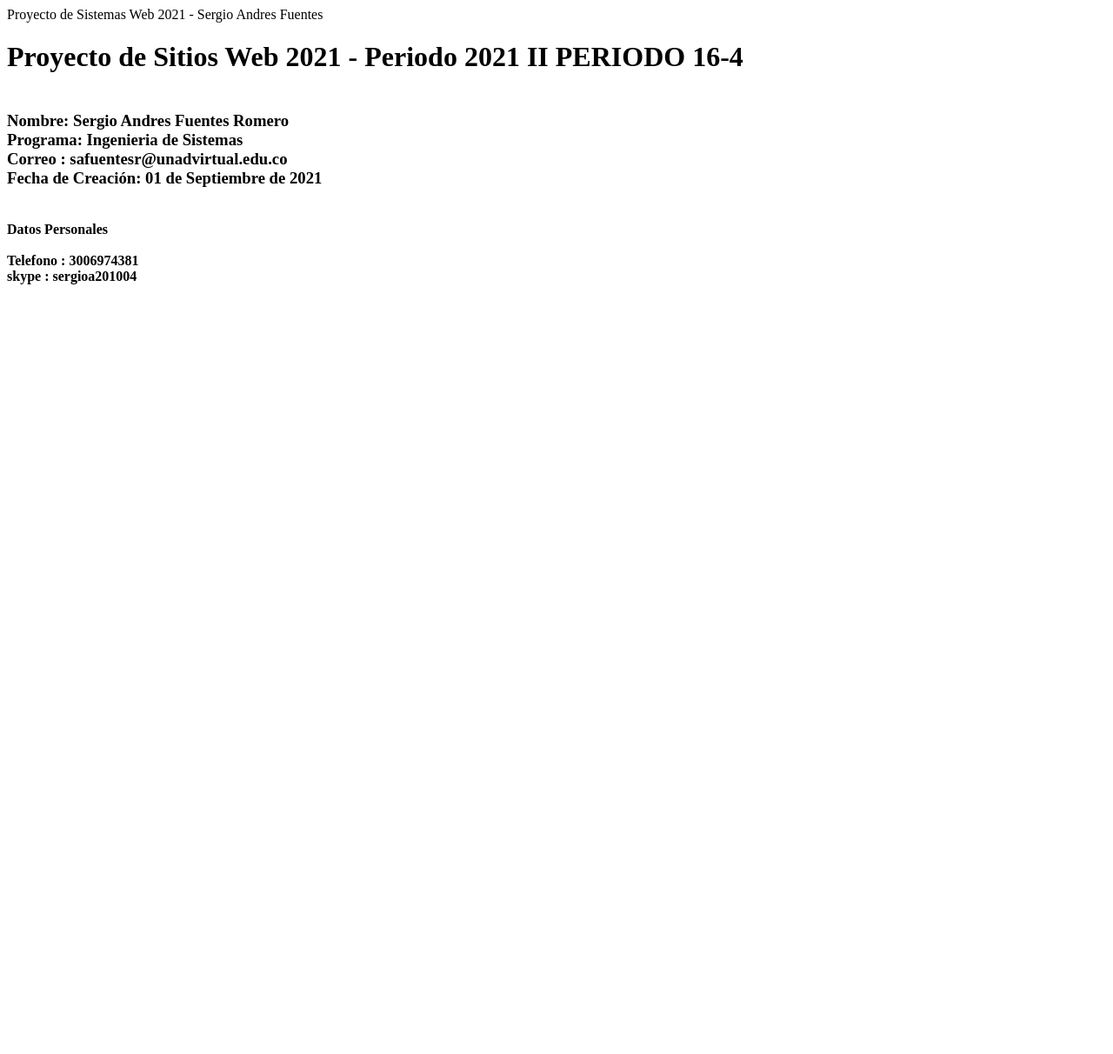
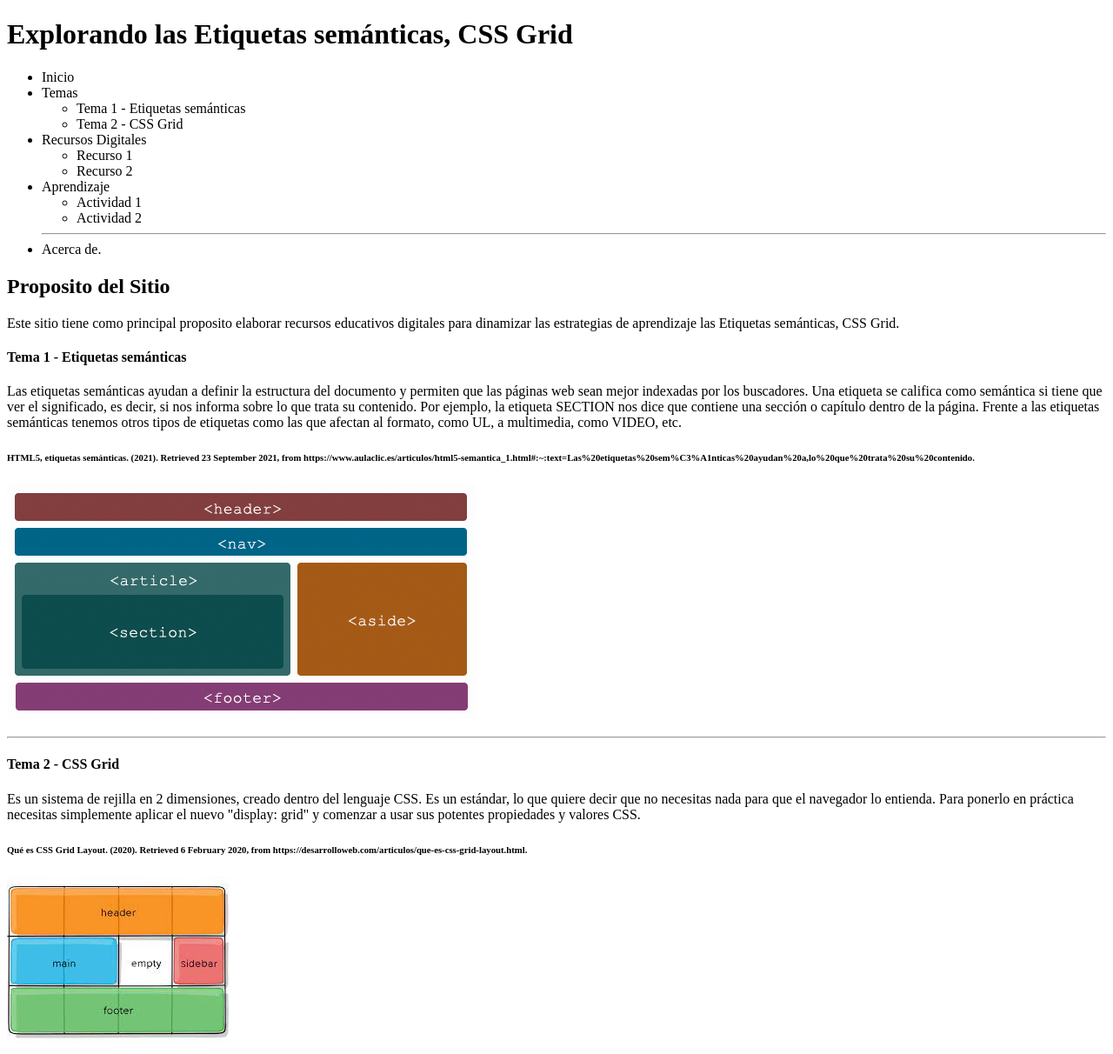
Before and after one commit to safuentesr/DSW-SergioFuentes, a plain HTML site: page Fase 2/desing.html in a window 1280 px wide. Shown: the top 1212 px of the page at 87% size. Before the commit the page ends 800 px from the top, so only its background shows below. Drawn offline with Linux system fonts and the light colour scheme.

Commit message:
Actualización 3
Actualización de Proyecto Desing y index colocando vinculo

```diff
--- a/Fase 2/desing.html
+++ b/Fase 2/desing.html
@@ -4,26 +4,83 @@
     <meta charset="UTF-8">
     <meta http-equiv="X-UA-Compatible" content="IE=edge">
     <meta name="viewport" content="width=device-width, initial-scale=1.0">
-    <title>Document</title>
+    <title>Fase  2 Diseño y Construcción I  </title>
 </head>
 <header>
-Proyecto de Sistemas Web 2021 - Sergio Andres Fuentes
+   <h1>Explorando las Etiquetas semánticas, CSS Grid</h1>
 </header>
 
 <body>
-    <h1>
-        Proyecto de Sitios Web 2021 - Periodo 2021 II PERIODO 16-4
-    </h1>
+<nav>
+    <ul>
+        <li>Inicio</li>
+        <li>Temas
+            <ul>
+                <li>Tema 1 - Etiquetas semánticas</li>
+                <li>Tema 2 - CSS Grid</li>
+            </ul>
+        </li>
+        <li>Recursos Digitales
+            <ul>
+                <li>Recurso 1</li>
+                <li>Recurso 2</li>
+            </ul>
+        </li>
+        <li>Aprendizaje
+            <ul>
+                <li>Actividad 1</li>
+                <li>Actividad 2</li>
+            </ul>
+        </li>
+        <hr>
+        <li>Acerca de.</li>
+    </ul>
+</nav>
+<!-- Contenido de la Pagina-->
+<main>
+    <h2>
+        Proposito del Sitio
+    </h2>
+        <p>
+            Este sitio tiene como principal proposito elaborar recursos educativos digitales para dinamizar las estrategias de aprendizaje las Etiquetas semánticas, CSS Grid.
+        </p>
+    <article>
+        <h4>
+            Tema 1 - Etiquetas semánticas
+        </h4>
+        <p>
+            Las etiquetas semánticas ayudan a definir la estructura del documento y permiten que las páginas web sean mejor indexadas por los buscadores.
+            Una etiqueta se califica como semántica si tiene que ver el significado, es decir, si nos informa sobre lo que trata su contenido. Por ejemplo, la etiqueta SECTION nos dice que contiene una sección o capítulo dentro de la página. Frente a las etiquetas semánticas tenemos otros tipos de etiquetas como las que afectan al formato, como UL, a multimedia, como VIDEO, etc.
+                <h6>HTML5, etiquetas semánticas. (2021). Retrieved 23 September 2021, from https://www.aulaclic.es/articulos/html5-semantica_1.html#:~:text=Las%20etiquetas%20sem%C3%A1nticas%20ayudan%20a,lo%20que%20trata%20su%20contenido.</h6>
+            <img src="Img/Etiquetas.png" alt="Etiquetas Semánticas">
+        </p>
+    </article>
+    <hr>
+    <article>
+        <h4>
+            Tema 2 - CSS Grid
+        </h4>
+        <p>
+            Es un sistema de rejilla en 2 dimensiones, creado dentro del lenguaje CSS. Es un estándar, lo que quiere decir que no necesitas nada para que el navegador lo entienda. Para ponerlo en práctica necesitas simplemente aplicar el nuevo "display: grid" y comenzar a usar sus potentes propiedades y valores CSS.
+                <h6>Qué es CSS Grid Layout. (2020). Retrieved 6 February 2020, from https://desarrolloweb.com/articulos/que-es-css-grid-layout.html.
+                </h6>
+            <img src="Img/Css Grid.jpg" alt="CSS Grid">
+        </p>
+    </article>
     <h3>
-       <br>Nombre: Sergio Andres Fuentes Romero</br>
-       Programa: Ingenieria de Sistemas
-       <br>Correo : safuentesr@unadvirtual.edu.co</br>
-       Fecha de Creación: 01 de Septiembre de 2021
+        <p>
+            Mi Mockup<br>
+            <img src="Img/Mockup.png" alt="Mi Mockup">
+        </p>
     </h3>
-    <h4>
-        <br>Datos Personales</br>
-        <br>Telefono : 3006974381</br>
-        skype : sergioa201004
-    </h4>
+</main>
+<footer>
+    <hr>
+    <p>
+        Correo: safuentesr@unadvirtual.edu.co<br>
+        skype: sergioa201004<br>
+        Actualización 22 de Septiembre de 2021
+    </p>
+</footer>
 </body>
 </html>
```
Also changed, not shown: index.html (+5 -0 lines), Fase 2/Img/Css Grid.jpg (added), Fase 2/Img/Etiquetas.png (added), Fase 2/Img/Mockup.png (added).
